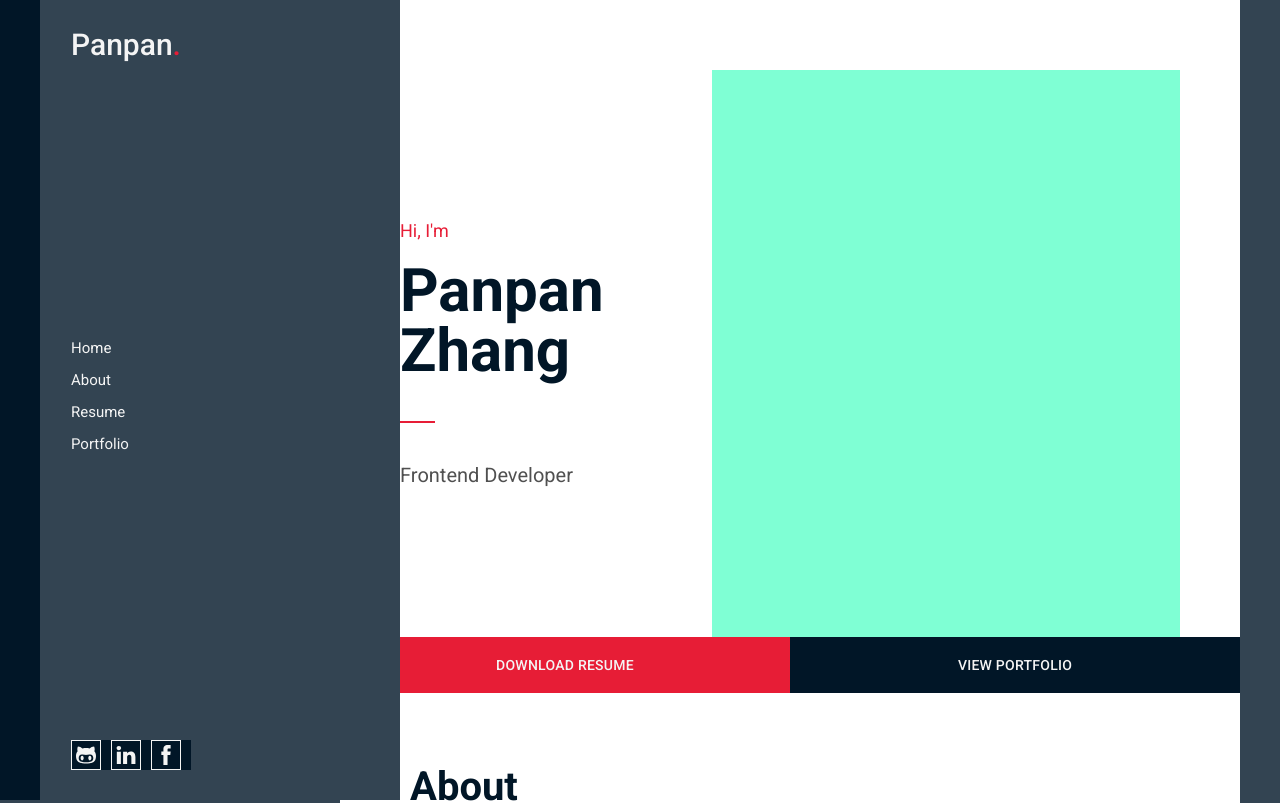
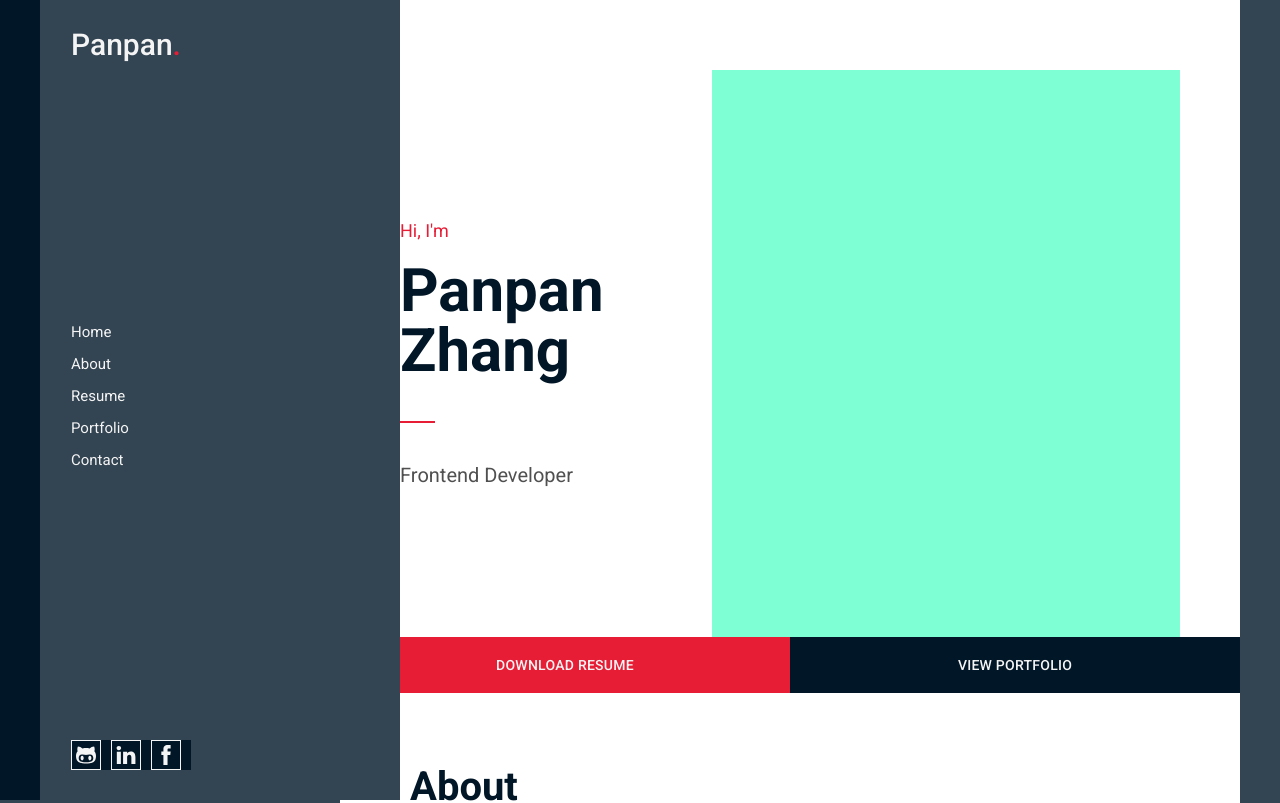
Before and after one commit to panpan31415/panpan-blog, a React (Create React App) app: page / in a window 1280 px wide. Shown: the top 803 px of the page. Built offline with nearby package versions, Linux system fonts and the light colour scheme.

Commit message:
Add smooth scrolling and contact link

```diff
--- a/src/components/MainContent.tsx
+++ b/src/components/MainContent.tsx
@@ -6,6 +6,8 @@ import SkillItem from "./SkillItem";
 import HistoryItem from "./HistoryItem";
 import { BsBookHalf, BsMusicNoteBeamed, BsSteam, BsYinYang } from "react-icons/bs";
 import { PiCookingPotBold } from "react-icons/pi";
+import { Link } from "react-router-dom";
+import { scrollToElement } from "./SmoothScrollLink";
 
 export default function MainContent() {
   const ref = useRef(null);
@@ -27,12 +29,16 @@ export default function MainContent() {
         <div className="home-section__profile"></div>
       </section>
       <div className="home-section__links">
-        <a className="home-section__links--left" href="/">
+        <a
+          className="home-section__links--left"
+          download
+          href="https://s3.eu-west-1.amazonaws.com/panpan.dk/files/CV.pdf"
+        >
           DOWNLOAD RESUME
         </a>
-        <a className="home-section__links--right" href="/">
+        <Link className="home-section__links--right" to="#portfolio" onClick={(e) => scrollToElement(e, "portfolio")}>
           View Portfolio
-        </a>
+        </Link>
       </div>
       <section className="about-section" id="about">
         <h2 className="about-section__title">About</h2>
--- a/src/components/NavigationArea.tsx
+++ b/src/components/NavigationArea.tsx
@@ -29,6 +29,9 @@ export default function NavigationArea() {
             </li>
             <li>
               <SmoothScrollLink to="/portfolio">portfolio</SmoothScrollLink>
+            </li>
+            <li>
+              <SmoothScrollLink to="/contact">contact</SmoothScrollLink>
             </li>
           </menu>
           <div className="social-area">
--- a/src/components/SmoothScrollLink.tsx
+++ b/src/components/SmoothScrollLink.tsx
@@ -1,31 +1,27 @@
 import { MouseEvent, ReactNode } from "react";
 import { Link } from "react-router-dom";
 import { useActiveRoute } from "./NavigationContext";
+
+export function scrollToElement(e: MouseEvent, targetElementId: string, callback?: (params: unknown) => void) {
+  e.preventDefault();
+  const element = document.getElementById(targetElementId);
+  if (element) {
+    element.scrollIntoView({ behavior: "smooth" });
+    callback && callback(targetElementId);
+  }
+}
 
 type SmoothScrollLinkProps = {
   to: string;
   children: ReactNode;
 };
-export default function SmoothScrollLink({
-  to,
-  children,
-}: SmoothScrollLinkProps) {
+export default function SmoothScrollLink({ to, children }: SmoothScrollLinkProps) {
   const [activeRoute, setActiveRoute] = useActiveRoute();
-  const scrollToElement = (e: MouseEvent) => {
-    e.preventDefault();
-    const element = document.getElementById(to.slice(1));
-    if (element) {
-      element.scrollIntoView({ behavior: "smooth" });
-      setActiveRoute(to);
-    }
-  };
   return (
     <Link
       to={to}
-      onClick={scrollToElement}
-      className={`navigation__link ${
-        activeRoute === to ? "navigation__link--active" : ""
-      }`}
+      onClick={(e) => scrollToElement(e, to.slice(1), () => setActiveRoute(to))}
+      className={`navigation__link ${activeRoute === to ? "navigation__link--active" : ""}`}
     >
       {children}
     </Link>
```
